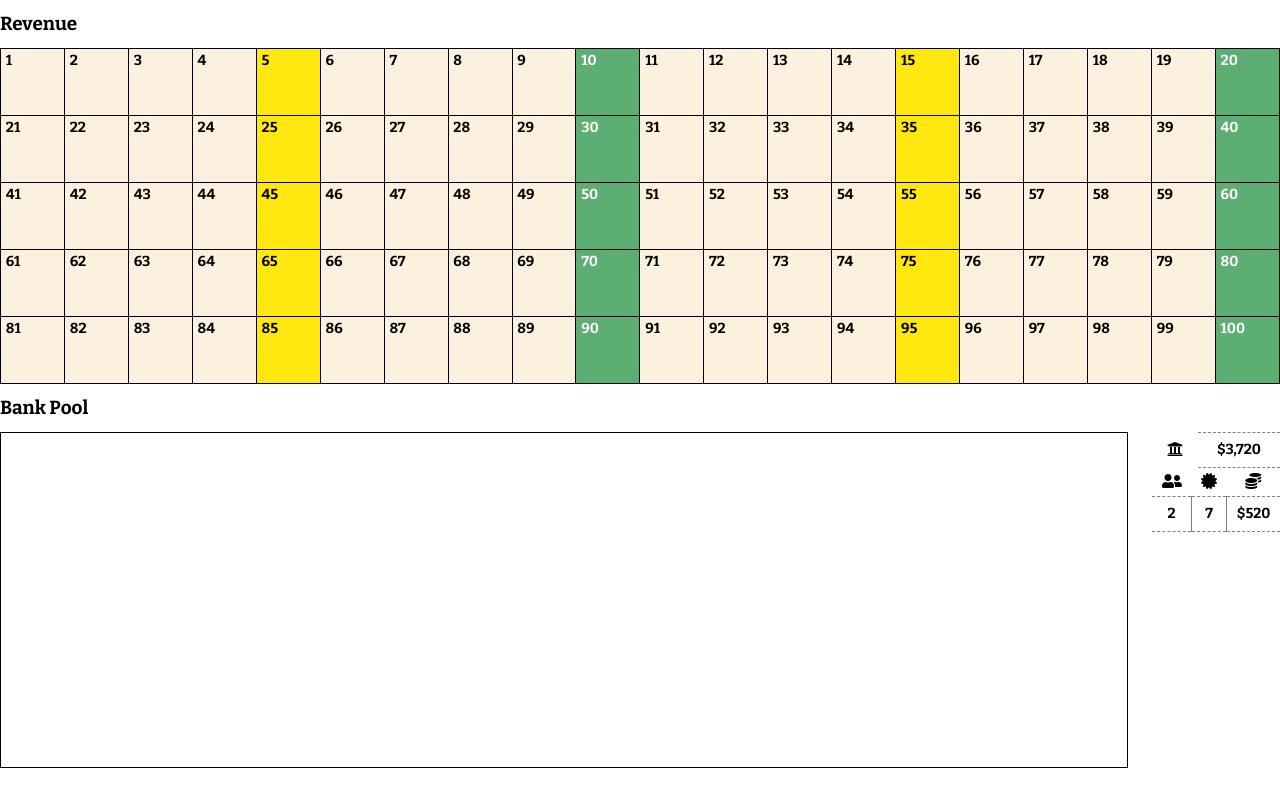
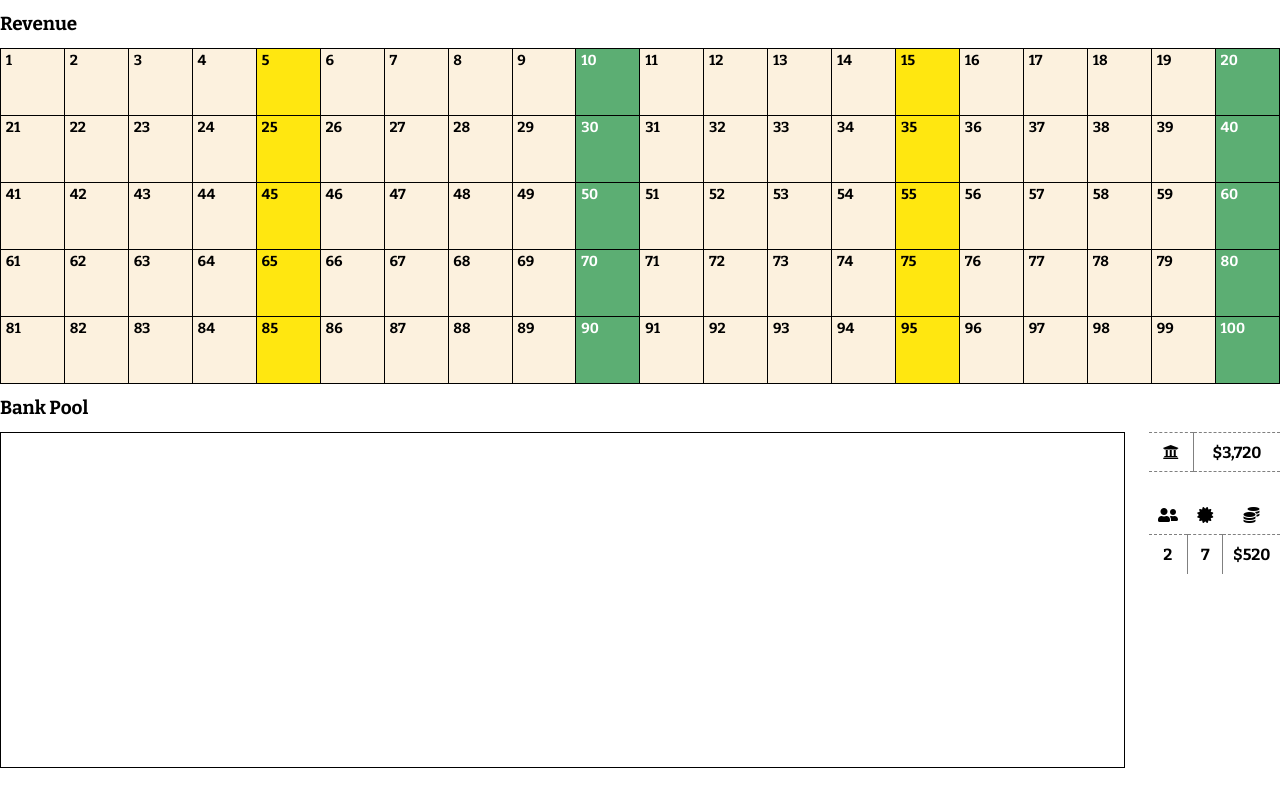
Before and after one commit to hectorstudio/React-library, a React (Create React App) app: page /1800/revenue in a window 1280 px wide. Built offline with nearby package versions, Linux system fonts and the light colour scheme.

Commit message:
Slightly better design

```diff
--- a/src/Players.jsx
+++ b/src/Players.jsx
@@ -5,7 +5,7 @@ const Players = ({ players, bank, capital }) => {
   return (
     <div className="players">
       {(bank || capital) && (
-        <table>
+        <table className="players__table players__table--static">
           {bank && (
             <tr>
               <th>
@@ -24,7 +24,7 @@ const Players = ({ players, bank, capital }) => {
           )}
         </table>
       )}
-      <table>
+      <table className="players__table players__table--variable">
         <thead>
           <tr>
             <th>
--- a/src/Revenue.css
+++ b/src/Revenue.css
@@ -1,4 +1,4 @@
-.revenue table {
+.revenue__table {
   width: 100%;
   height: 3.5in;
   table-layout: fixed;
@@ -6,7 +6,7 @@
   border-collapse: collapse;
 }
 
-.revenue table td {
+.revenue__table td {
   border: 1px solid black;
   vertical-align: top;
   text-align: left;
@@ -41,27 +41,38 @@
   width: 4.25;
 }
 
-.players table {
+.players__table {
   width: 100%;
   height: auto;
   table-layout: auto;
+  box-sizing: border-box;
+  border-collapse: collapse;
 }
 
-.players table th {
-  padding: 0.05in 0.1in;
+.players__table--static {
+  margin-bottom: 0.25in;
+}
+
+.players__table th {
+  padding: 0.1in 0.1in;
   text-align: center;
   border-width: 0;
 }
 
-.players table td {
+.players__table--static th,
+.players__table--static td {
+  border-bottom: 1px dashed gray;
+}
+
+.players__table--static th,
+.players__table td {
   padding: 0.1in;
   text-align: center;
   border-color: gray;
-  border-width: 0 1px 0 0;
+  border-right: 1px solid gray;
   border-top: 1px dashed gray;
-  border-bottom: 1px dashed gray;
 }
 
-.players table td:last-child {
-  border-width: 1px 0 1px 0;
+.players__table td:last-child {
+  border-right: none;
 }
--- a/src/Revenue.jsx
+++ b/src/Revenue.jsx
@@ -48,7 +48,7 @@ const Revenue = ({ match }) => {
     <div className="revenue">
       <div className="revenue__tracker">
         <h2>Revenue</h2>
-        <table>
+        <table className="revenue__table">
           <tbody>{items}</tbody>
         </table>
       </div>
```
